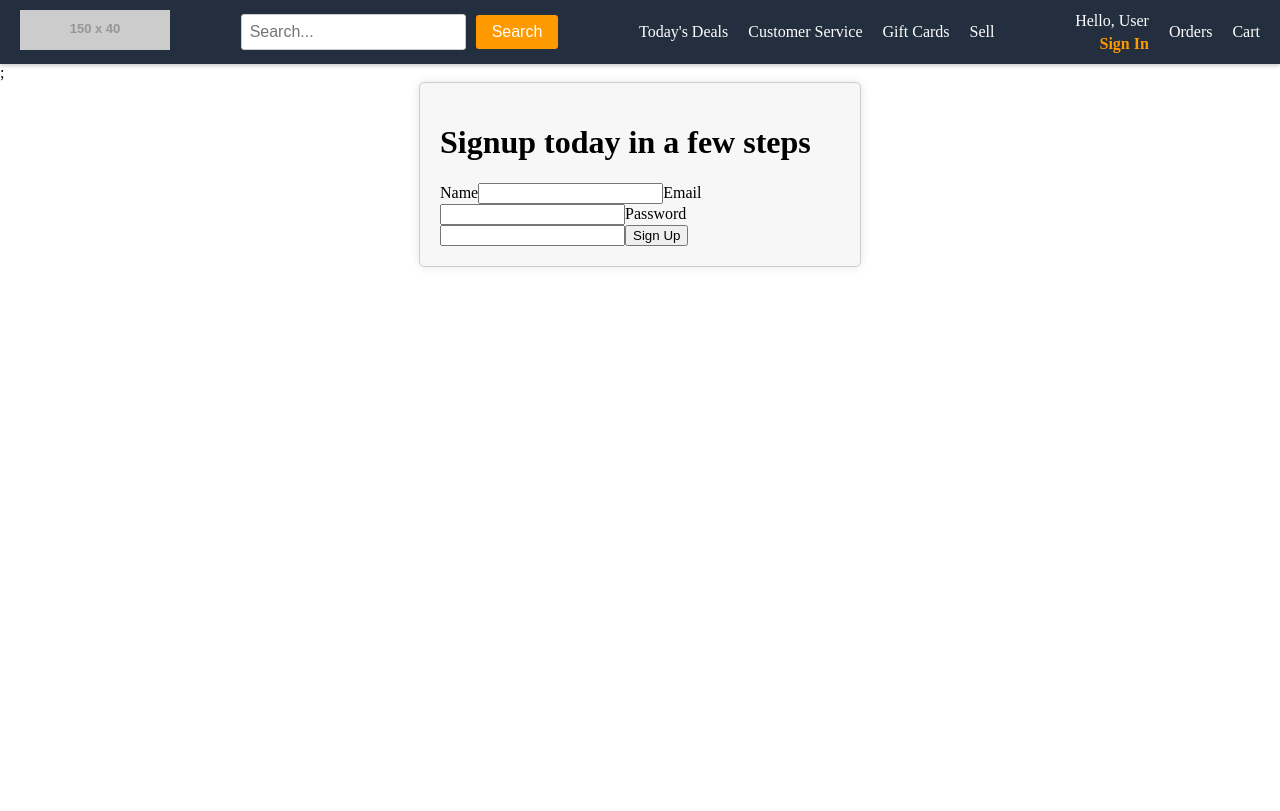
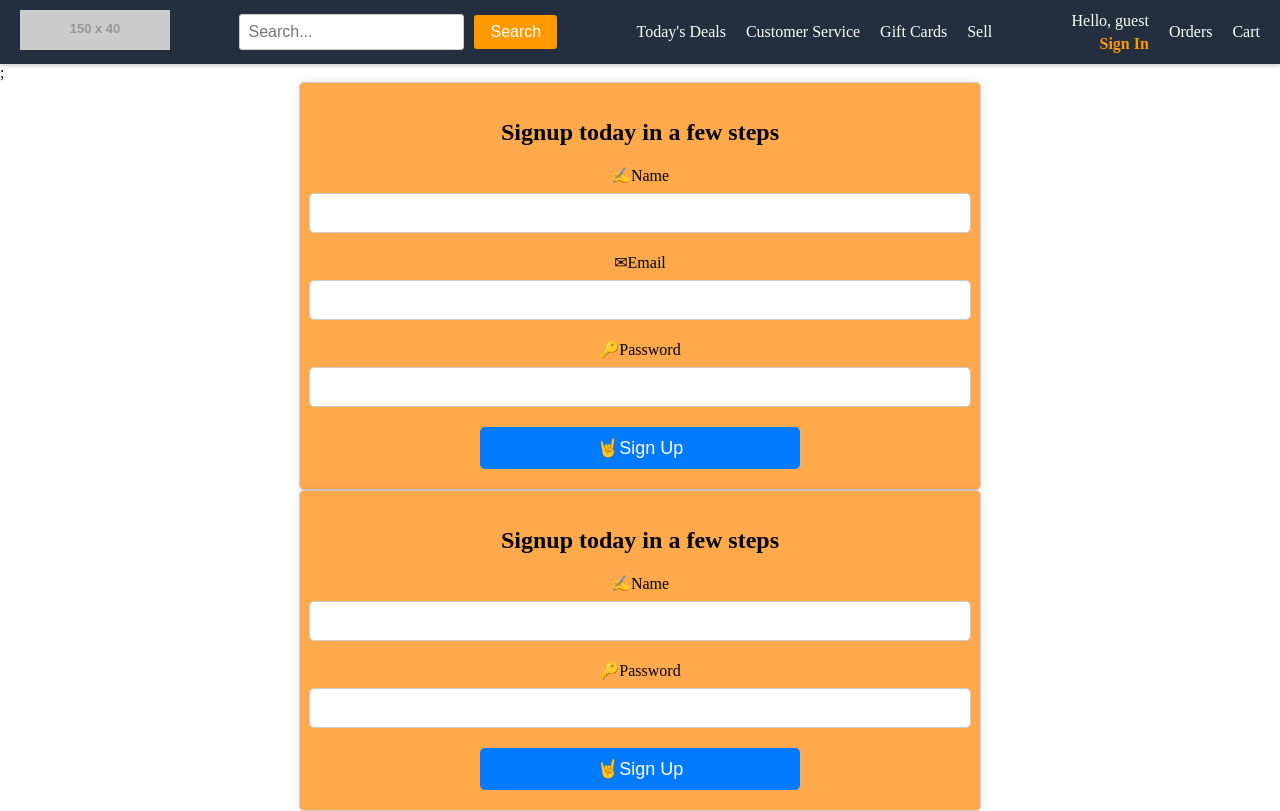
Before and after one commit to jmc37/StoreApiFrontEnd, a React (Create React App) app: page /signup in a window 1280 px wide. Built offline with nearby package versions, Linux system fonts and the light colour scheme.

Commit message:
Connected front-end to back-end

```diff
--- a/package.json
+++ b/package.json
@@ -6,6 +6,7 @@
     "@testing-library/jest-dom": "^5.17.0",
     "@testing-library/react": "^13.4.0",
     "@testing-library/user-event": "^13.5.0",
+    "axios": "^1.5.0",
     "react": "^18.2.0",
     "react-dom": "^18.2.0",
     "react-router-dom": "^6.15.0",
--- a/src/App.js
+++ b/src/App.js
@@ -1,15 +1,39 @@
-import React from "react";
+import React, { useState } from "react";
 import { BrowserRouter as Router, Route, Routes } from "react-router-dom";
 import HomePage from "./pages/Homepage";
 import SignUp from "./pages/SignUp";
 import Cart from "./pages/Cart";
+
 function App() {
+  const [userAuthenticated, setUserAuthenticated] = useState(false); // Initialize as false for unauthenticated
+  const [user, setUser] = useState(null);
   return (
     <Router>
       <Routes>
-        <Route exact path="/" element={<HomePage />} />
-        <Route exact path="/signup" element={<SignUp />} />
-        <Route exact path="/cart" element={<Cart />} />
+        <Route
+          exact
+          path="/"
+          element={
+            <HomePage userAuthenticated={userAuthenticated} user={user} />
+          }
+        />
+        <Route
+          exact
+          path="/signup"
+          element={
+            <SignUp
+              userAuthenticated={userAuthenticated}
+              setUserAuthenticated={setUserAuthenticated}
+              handleSetUser={setUser}
+              user={user}
+            />
+          }
+        />
+        <Route
+          exact
+          path="/cart"
+          element={<Cart userAuthenticated={userAuthenticated} user={user} />}
+        />
       </Routes>
     </Router>
   );
--- a/src/components/Header.js
+++ b/src/components/Header.js
@@ -1,6 +1,8 @@
 import React from "react";
 import "../css/header.css";
-function Header() {
+function Header({ userAuthenticated, user }) {
+  console.log("Header for user authentication", userAuthenticated);
+  console.log("User", user);
   return (
     <nav className="amazon-navbar">
       {/* Amazon Logo */}
@@ -27,9 +29,10 @@ function Header() {
       </div>
 
       {/* Account Options */}
+
       <div className="account-options">
         <div className="account">
-          <span>Hello, User</span>
+          <span>Hello, {userAuthenticated ? user.username : "guest"}</span>
           <a href="/signup">Sign In</a>
         </div>
         <div className="orders">
--- /dev/null
+++ b/src/components/SignInForm.js
@@ -0,0 +1,65 @@
+import React, { useState, useEffect } from "react";
+import "../css/SignUpForm.css";
+import axios from "axios";
+import { useNavigate } from "react-router-dom";
+
+function SignInForm({ setUserAuthenticated, handleSetUser, user }) {
+  const navigate = useNavigate();
+
+  const [userName, setUserName] = useState("");
+  const [userPassword, setUserPassword] = useState("");
+  useEffect(() => {}, [user]);
+  async function handleFormSubmission(e) {
+    e.preventDefault();
+    try {
+      // Create a data object with the form values
+      const data = {
+        username: userName,
+        password: userPassword,
+      };
+      // Send a POST request to the API endpoint with the form data
+      const response = await axios.post(
+        "https://store-api-flask-python-project.onrender.com/login",
+        data
+      );
+
+      // Handle the response (e.g., show success message, redirect, etc.)
+      console.log("API Response:", response.data);
+
+      // Check if the response indicates success (you might need to adjust this condition based on your API's response structure)
+      if (response.status === 200) {
+        setUserAuthenticated(true);
+        handleSetUser(data);
+        console.log("User logged in as", user);
+
+        // // Redirect to the home page
+        // navigate("/");
+      }
+    } catch (error) {
+      // Handle errors (e.g., show error message)
+      console.error("API Error:", error);
+    }
+  }
+
+  return (
+    <form className="signup-form" onSubmit={handleFormSubmission}>
+      <h1>Signup today in a few steps</h1>
+      <label>✍Name</label>
+      <input
+        type="text"
+        value={userName}
+        onChange={(e) => setUserName(e.target.value)}
+      />
+
+      <label>🔑Password</label>
+      <input
+        type="password"
+        value={userPassword}
+        onChange={(e) => setUserPassword(e.target.value)}
+      />
+      <button>🤘Sign Up</button>
+    </form>
+  );
+}
+
+export default SignInForm;
--- /dev/null
+++ b/src/components/SignupForm.js
@@ -0,0 +1,67 @@
+import React, { useState } from "react";
+import "../css/SignUpForm.css";
+import axios from "axios";
+import { useNavigate } from "react-router-dom";
+
+function SignUpForm() {
+  const navigate = useNavigate();
+
+  const [userName, setUserName] = useState("");
+  const [userEmail, setUserEmail] = useState("");
+  const [userPassword, setUserPassword] = useState("");
+  async function handleFormSubmission(e) {
+    e.preventDefault();
+    try {
+      // Create a data object with the form values
+      const data = {
+        username: userName,
+        password: userPassword,
+      };
+      // Send a POST request to the API endpoint with the form data
+      const response = await axios.post(
+        "https://store-api-flask-python-project.onrender.com/register",
+        data
+      );
+
+      // Handle the response (e.g., show success message, redirect, etc.)
+      console.log("API Response:", response.data);
+      console.log(response.status);
+      console.log(response);
+      // Check if the response indicates success (you might need to adjust this condition based on your API's response structure)
+      if (response.status === 201) {
+        // Redirect to the home page
+        navigate("/");
+      }
+    } catch (error) {
+      // Handle errors (e.g., show error message)
+      console.error("API Error:", error);
+    }
+  }
+
+  return (
+    <form className="signup-form" onSubmit={handleFormSubmission}>
+      <h1>Signup today in a few steps</h1>
+      <label>✍Name</label>
+      <input
+        type="text"
+        value={userName}
+        onChange={(e) => setUserName(e.target.value)}
+      />
+      <label>✉Email</label>
+      <input
+        type="text"
+        value={userEmail}
+        onChange={(e) => setUserEmail(e.target.value)}
+      />
+      <label>🔑Password</label>
+      <input
+        type="password"
+        value={userPassword}
+        onChange={(e) => setUserPassword(e.target.value)}
+      />
+      <button>🤘Sign Up</button>
+    </form>
+  );
+}
+
+export default SignUpForm;
--- a/src/css/SignUpForm.css
+++ b/src/css/SignUpForm.css
@@ -1,9 +1,58 @@
+/* SignUpForm.module.css */
+
+/* SignUpForm.css */
 .signup-form {
-  max-width: 400px;
+  max-width: 50%; /* Adjust the value as needed */
   margin: 0 auto;
   padding: 20px;
-  background-color: #f7f7f7;
+  background-color: #ffa94d;
   border: 1px solid #ccc;
   border-radius: 5px;
   box-shadow: 0px 0px 10px rgba(0, 0, 0, 0.1);
+  display: flex; /* Add flex display */
+  flex-direction: column; /* Make sure children stack vertically */
+  align-items: center; /* Center children horizontally */
 }
+
+.signup-form h1 {
+  font-size: 24px;
+  margin-bottom: 20px;
+}
+
+.signup-form label {
+  display: block;
+  font-weight: 500;
+  margin-bottom: 8px;
+}
+
+.signup-form input[type="text"],
+.signup-form input[type="password"] {
+  width: 100%;
+  padding: 10px;
+  margin-bottom: 20px;
+  border: 1px solid #ccc;
+  border-radius: 5px;
+  font-size: 16px;
+}
+
+.signup-form button {
+  width: 50%; /* Adjust the button width as needed */
+  padding: 10px;
+  background-color: #007bff;
+  color: #fff;
+  border: none;
+  border-radius: 5px;
+  font-size: 18px;
+  cursor: pointer;
+  transition: background-color 0.2s ease-in-out;
+}
+
+.signup-form button:hover {
+  background-color: #0056b3;
+}
+
+/* Additional styles for the label class */
+.label {
+  font-weight: 500;
+  color: #555; /* Change label text color */
+}
--- a/src/pages/SignUp.js
+++ b/src/pages/SignUp.js
@@ -1,28 +1,24 @@
 import React from "react";
 import Header from "../components/Header";
-import "../css/SignUpForm.css";
-function SignUp() {
+import SignUpForm from "../components/SignupForm";
+import SignInForm from "../components/SignInForm";
+function SignUp({
+  userAuthenticated,
+  setUserAuthenticated,
+  handleSetUser,
+  user,
+}) {
   return (
     <>
-      <Header />;
+      <Header userAuthenticated={userAuthenticated} user={user} />;
       <SignUpForm />
+      <SignInForm
+        setUserAuthenticated={setUserAuthenticated}
+        handleSetUser={handleSetUser}
+        user={user}
+      />
     </>
   );
 }
 
 export default SignUp;
-
-function SignUpForm() {
-  return (
-    <form className="signup-form">
-      <h1>Signup today in a few steps</h1>
-      <label>Name</label>
-      <input type="text"></input>
-      <label>Email</label>
-      <input type="text"></input>
-      <label>Password</label>
-      <input type=""></input>
-      <button>Sign Up</button>
-    </form>
-  );
-}
```
Also changed, not shown: 1 other file (tests, documents, lock files or other folders).
